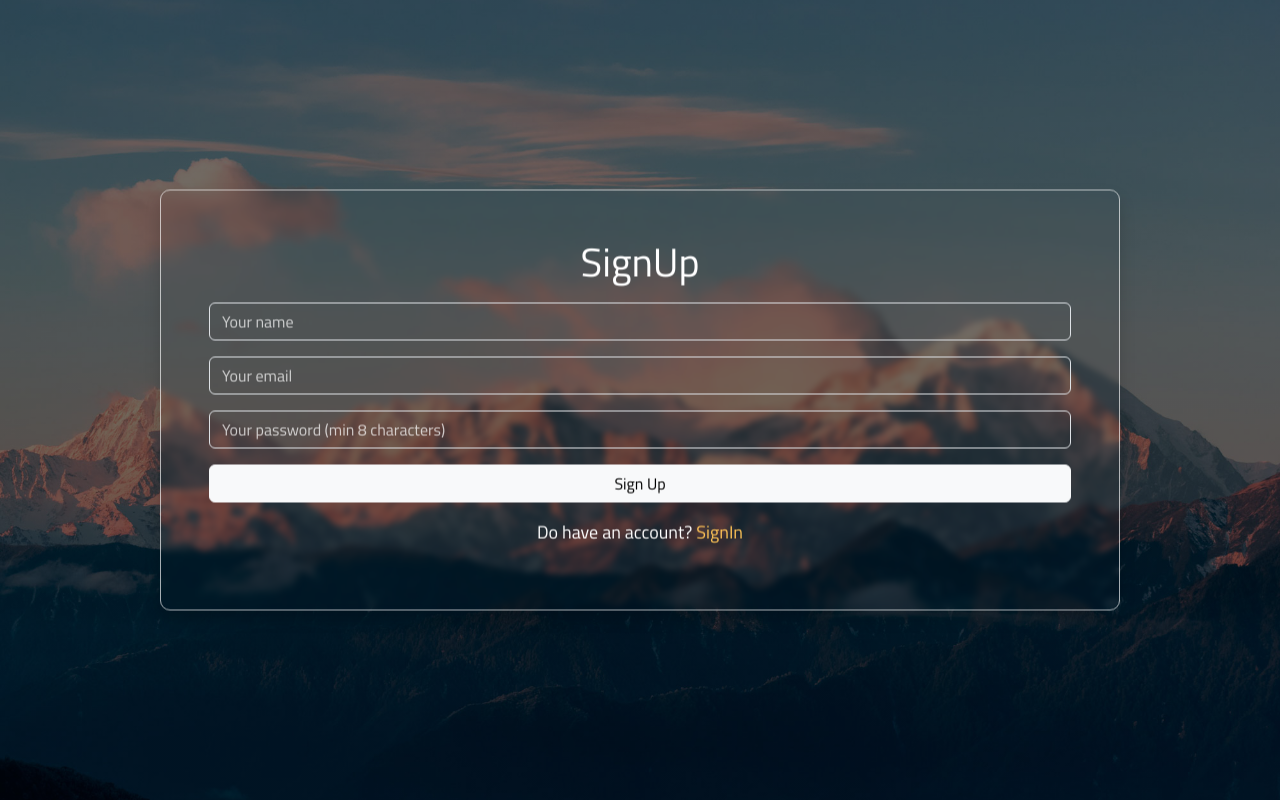
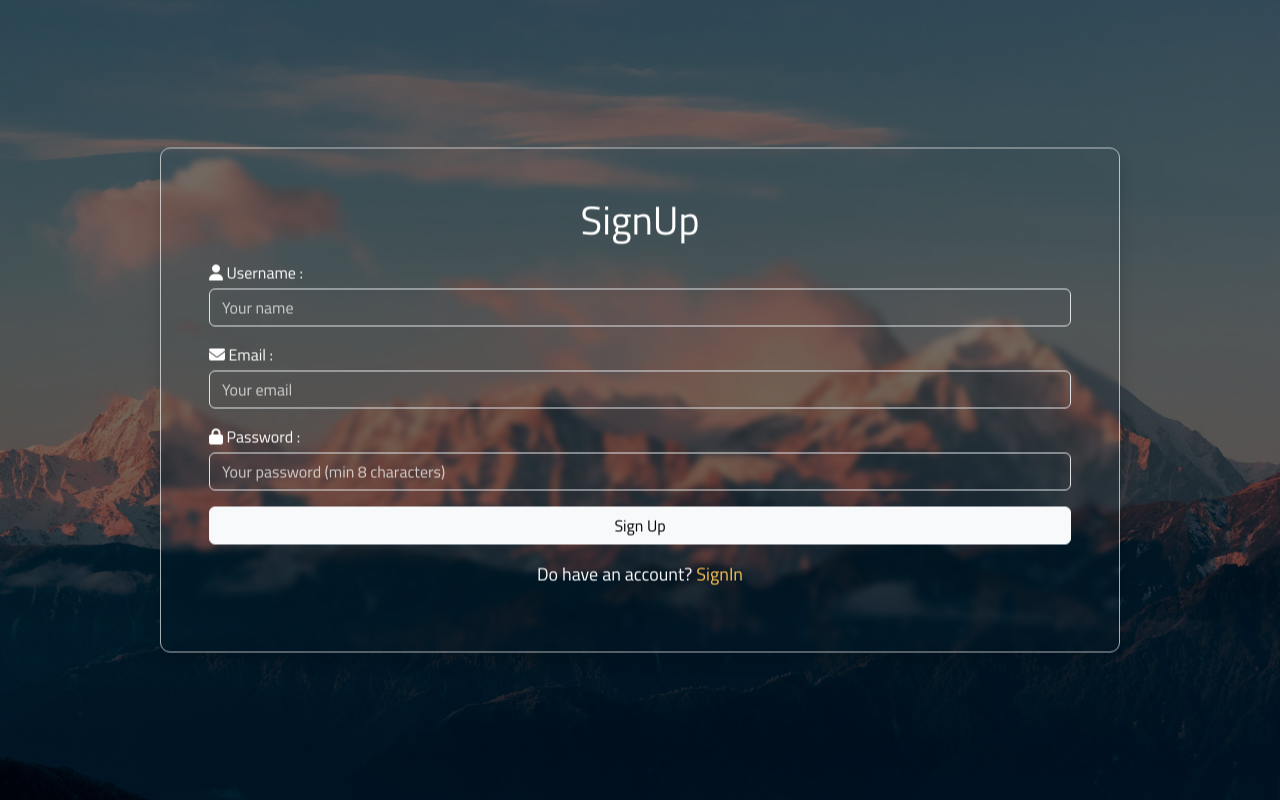
Before and after one commit to abdalrhman80/Smart-Login-System, a plain HTML site: page signup.html in a window 1280 px wide. Drawn offline with Linux system fonts and the light colour scheme.

Commit message:
Add label to input form in index.html and signup.html

```diff
--- a/signup.html
+++ b/signup.html
@@ -25,17 +25,26 @@
         <div class="row">
             <div class="signup shadow w-90 w-75 mx-auto  text-center p-5 ">
                 <h1 class="text-white mb-3">SignUp</h1>
-                <div class="input-box mb-3 ">
+                <div class="input-box mb-3 text-start">
+                    <label for="nameInput" class="text-white fs-6 pb-1">
+                        <i class="fa-solid fa-user"></i> Username :
+                    </label>
                     <input type="text" class="form-control body-bg text-white" id="nameInput" placeholder="Your name" />
                     <p class="text-danger text-start pt-1 d-none name-wrong">Username must contain at least 5
                         characters </p>
                 </div>
-                <div class="input-box mb-3 ">
+                <div class="input-box mb-3 text-start">
+                    <label for="emailInput" class="text-white fs-6 pb-1">
+                        <i class="fa-solid fa-envelope"></i> Email :
+                    </label>
                     <input type="email" class="form-control body-bg text-white d-block" id="emailInput"
                         placeholder="Your email" />
                     <p class="text-danger text-start pt-1 d-none email-wrong">Email must be valid one </p>
                 </div>
-                <div class="input-box mb-3 ">
+                <div class="input-box mb-3 text-start">
+                    <label for="passwordInput" class="text-white fs-6 pb-1">
+                        <i class="fa-solid fa-lock"></i> Password :
+                    </label>
                     <input type="password" class="form-control body-bg text-white" id="passwordInput"
                         placeholder="Your password (min 8 characters)" />
                     <p class="text-danger text-start pt-1 d-none password-wrong">At least one uppercase, one lowercase
```
Also changed, not shown: index.html (+8 -2 lines).
